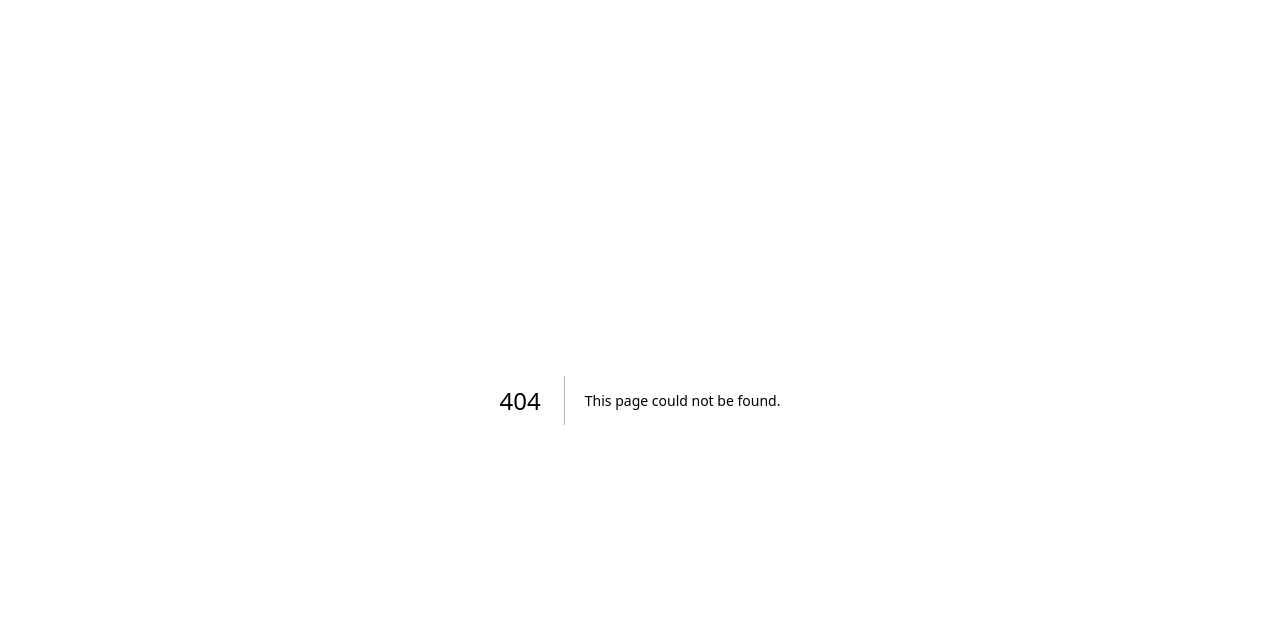
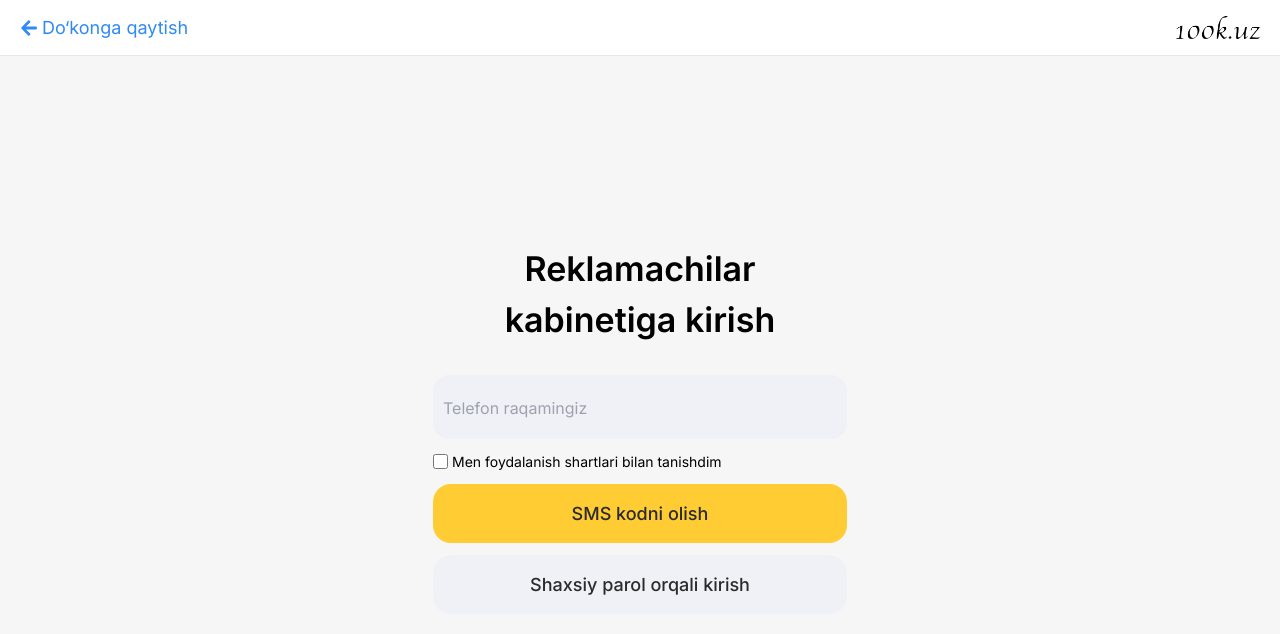
Before and after one commit to dsabirbaev/100k.uz, a Next.js app: page /admin/signin in a window 1280 px wide. Before the commit this address had no page. Shown: the top 634 px of the page. Built offline with nearby package versions, Linux system fonts and the light colour scheme.

Commit message:
add sign in page

```diff
--- /dev/null
+++ b/src/app/(root)/contacts/page.tsx
@@ -0,0 +1,32 @@
+
+
+const page = () => {
+  return (
+    <section className="py-10 bg-[#f6f6f6] h-[calc(100vh-269px)]">
+        <div className="container">
+            <div>
+                <h3 className="text-[30px] text-[#242424] font-medium mb-5">
+                    Murojat uchun
+                </h3>
+
+                <ul className="flex flex-col gap-y-1">
+                    <li className="flex items-center gap-x-2 text-[18px]">
+                        <span className="font-bold">Call-center: </span>
+                        <span>+998 93 361 94 47</span>
+                    </li>
+                    <li className="flex items-center gap-x-2 text-[18px]">
+                        <span className="font-bold">Elektron pochta: </span>
+                        <span>davran9559@gmail.com</span>
+                    </li>
+                    <li className="flex items-center gap-x-2 text-[18px]">
+                        <span className="font-bold">Telegram: </span>
+                        <span className="text-[#eb0000]">@SabirbayevD</span>
+                    </li>
+                </ul>
+            </div>
+        </div>
+    </section>
+  )
+}
+
+export default page
--- /dev/null
+++ b/src/app/admin/layout.tsx
@@ -0,0 +1,30 @@
+
+
+
+import type { Metadata } from "next";
+
+
+
+
+export const metadata: Metadata = {
+  title: "Admin Dashboard",
+  description: "Admin Dashboard",
+};
+
+
+
+export default function HomeLayout({
+    children,
+  }: {
+    children: React.ReactNode
+  }) {
+    return (
+      <>
+
+        <div className="min-h-screen">
+            {children}
+        </div>
+
+      </>
+    )
+  }
--- /dev/null
+++ b/src/app/admin/page.tsx
@@ -0,0 +1,32 @@
+"use client";
+
+import { useState, useEffect } from "react";
+import { redirect } from 'next/navigation'
+
+
+const page = () => {
+  const[reg, setReg] = useState<boolean>(false);
+
+
+  useEffect(() => {
+
+    if (!reg) {
+      redirect('/admin/signin')
+    }
+  }, [reg]);
+
+
+  return (
+    <>
+        {
+            reg ? (
+                <p>admin dashboard</p>
+            ): (
+                <p>redirect ....</p>
+            )
+        }
+    </>
+  )
+}
+
+export default page
--- /dev/null
+++ b/src/app/admin/signin/page.tsx
@@ -0,0 +1,51 @@
+
+
+import Link from "next/link"
+import { FaArrowLeft } from "react-icons/fa";
+import Image from "next/image";
+
+
+import logo from "@/assets/icons/100k.png";
+const page = () => {
+  return (
+    <div>
+        <header className="bg-white">
+            <div className="flex items-center justify-between h-[56px] border border-t-0 border-x-0 px-5">
+                <Link href="/" className="flex items-center gap-x-1 text-[#2f8af5] text-[18px]">
+                    <FaArrowLeft /> <span> Do‘konga qaytish</span>
+                </Link>
+
+                <Image src={logo} alt="logo" height={24}/>
+            </div>
+        </header>
+
+        <main>
+            <section className="bg-[#f6f6f6] h-[calc(100vh-56px)] flex flex-col items-center justify-center">
+                <h1 className="text-center text-[34px] font-semibold mb-[30px]">
+                    <span className="block">Reklamachilar</span>
+                    <span>kabinetiga kirish</span>
+                </h1>
+
+                <div className="flex flex-col gap-y-3">
+                    <input type="text" placeholder="Telefon raqamingiz" className="bg-[#ECEEF799] outline-none border-none rounded-[16px] text-[20px] h-[64px] px-[10px] w-[414px] placeholder:text-[16px]"/>
+                    <label htmlFor="g" className="flex items-center gap-x-1">
+                        <input id="g" type="checkbox" className="w-[15px] h-[15px]"/>
+                        <p className="text-[14px]">Men foydalanish shartlari bilan tanishdim</p>
+                    </label>
+
+                    <button className="bg-[#fc3] text-[18px] text-[#2b2b2b] font-medium p-[16px] rounded-[18px]">
+                        SMS kodni olish
+                    </button>
+
+
+                    <button className="bg-[#ECEEF799] text-[18px] text-[#2b2b2b] font-medium p-[16px] rounded-[18px]">
+                        Shaxsiy parol orqali kirish
+                    </button>
+                </div>
+            </section>
+        </main>
+    </div>
+  )
+}
+
+export default page
--- a/src/components/Header.tsx
+++ b/src/components/Header.tsx
@@ -41,9 +41,14 @@ const Header = () => {
                 {
                   menu ? (
                     <ul className="absolute top-[160%] left-[-20px] flex flex-col bg-white text-black w-[160px] rounded-lg py-2 text-[15px] border shadow-md">
-                      <li className="hover:bg-gray-50 py-2 pl-6">Aloqa uchun</li>
+                      <li className="hover:bg-gray-50 py-2 pl-6">
+                        <Link href="/contacts">
+                          Aloqa uchun
+                        </Link>
+                      </li>
                       <li className="hover:bg-gray-50 py-2 pl-6">Profil</li>
                       <li className="hover:bg-gray-50 py-2 pl-6">Adminlar uchun</li>
+
                       <li className="hover:bg-gray-50 py-2 pl-6">Sozlamalar</li>
                     </ul>
                   ): null
```
